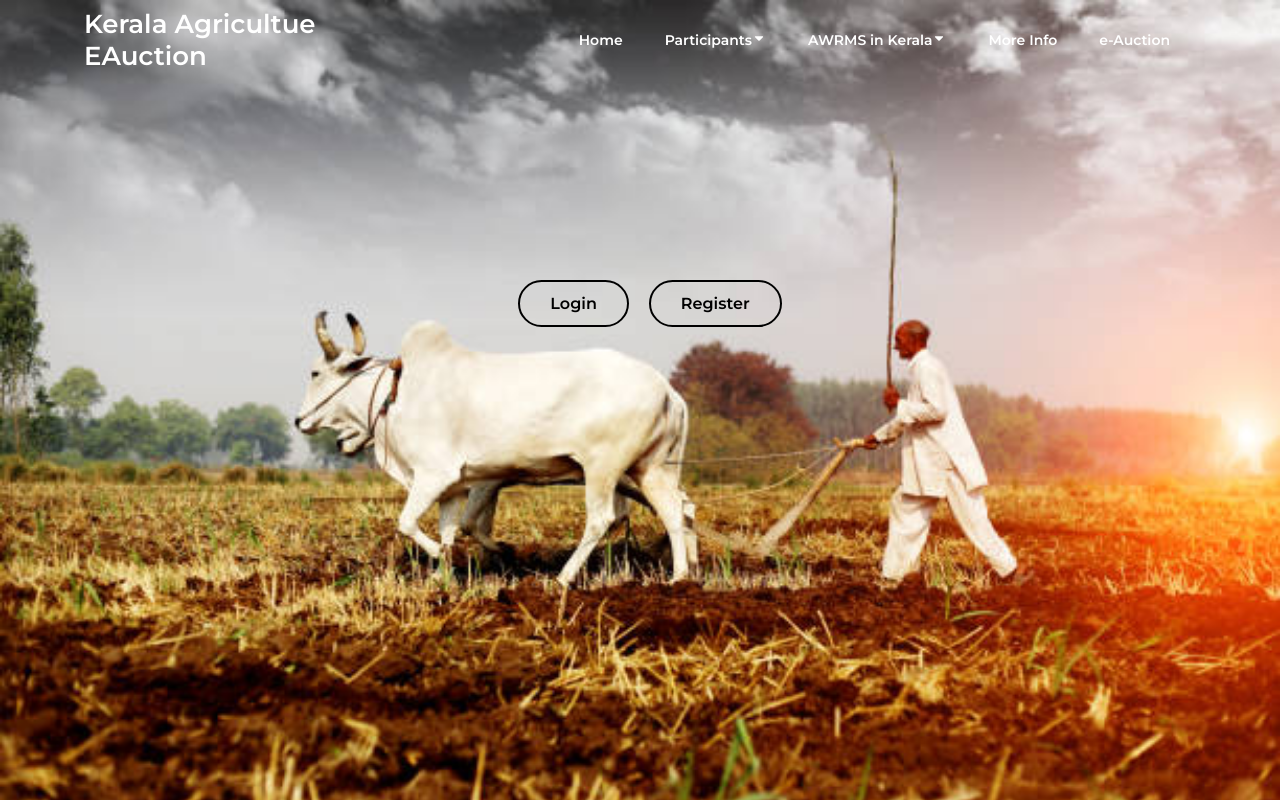
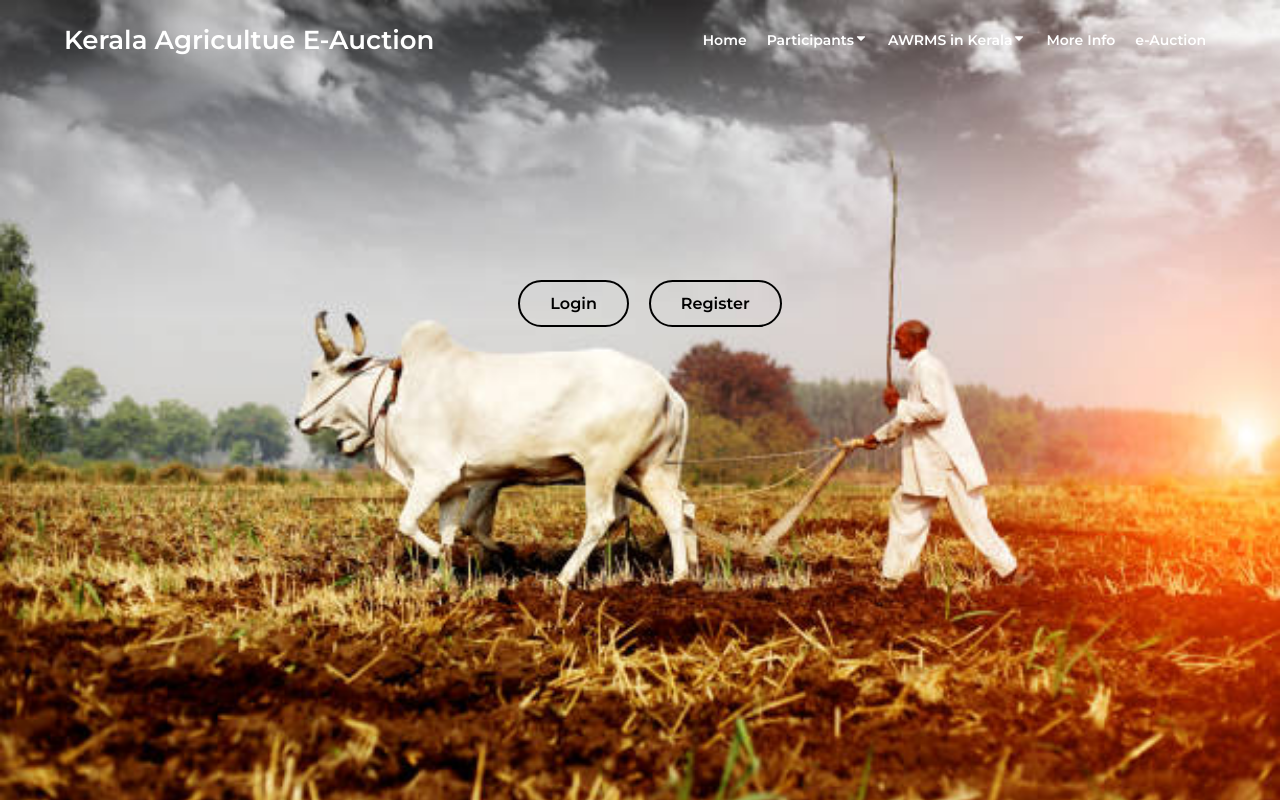
Before and after one commit to Santhi-S/blockchain-website, a React (Create React App) app: page / in a window 1280 px wide. Built offline with nearby package versions, Linux system fonts and the light colour scheme.

Commit message:
display changed from grid to flex of navbar

```diff
--- a/src/App.css
+++ b/src/App.css
@@ -4,35 +4,3 @@
   padding: 0;
   font-family: "Montserrat", sans-serif;
 }
-
-#anchor {
-  text-decoration: none;
-  color: #000;
-}
-
-#proceed {
-  background: beige;
-  white-space: nowrap;
-  padding: 12px 20px;
-  color: #000;
-  font-size: 16px;
-  text-decoration: none;
-  border: 2px solid #000;
-  cursor: pointer;
-  display: inline-flex;
-  justify-content: center;
-  align-items: center;
-  transition: all 0.2s ease-in-out;
-  font-weight: bold;
-}
-
-#proceed:hover {
-  transition: all 0.2s ease-in-out;
-  background: #000;
-  color: #fff;
-  border: 2px solid #fff;
-}
-
-#proceed:hover #anchor {
-  color: #fff;
-}
--- a/src/Components/Navbar/Navbar.styles.jsx
+++ b/src/Components/Navbar/Navbar.styles.jsx
@@ -6,46 +6,37 @@ export const NavBar = styled.div`
   height: 80px;
   display: flex;
   position: fixed;
-  justify-content: space-evenly;
+  justify-content: space-between;
   align-items: center;
   z-index: 997;
   transition: all 0.5s;
-  padding: 0px 20px 0px 20px;
-  text-decoration: none;
   width: 100vw;
+  font-weight: bold;
 `;
 
 export const NavLogo = styled.div`
   margin-left: 4rem;
   font-size: 26px;
   color: #fff;
-  font-weight: bold;
 `;
 
 export const NavMenu = styled.div`
-  display: grid;
-  grid-template-columns: repeat(6, auto);
-  grid-gap: 10px;
-  text-align: center;
-  width: 90vw;
-  justify-content: end;
+  display: flex;
+  justify-content: center;
   align-items: center;
   margin-right: 4rem;
 `;
 
 export const NavItem = styled.div`
-  display: block;
-  position: relative;
   display: flex;
   align-items: center;
   height: 80px;
   font-size: 14px;
-  font-weight: bold;
+  padding-inline: 10px;
 `;
 
 export const NavLinks = styled(Link)`
   text-decoration: none;
-  padding: 0.5rem 1rem;
   color: #fff;
   font-weight: bold;
 
--- a/src/Components/Navbar/index.js
+++ b/src/Components/Navbar/index.js
@@ -53,7 +53,7 @@ function Navbar({ toggle }) {
   return (
     <>
       <NavBar>
-        <NavLogo>Kerala Agricultue EAuction</NavLogo>
+        <NavLogo>Kerala Agricultue E-Auction</NavLogo>
         <NavMenu>
           <NavItem>
             <NavLinks to="/" onClick={closeMobileMenu}>
```
